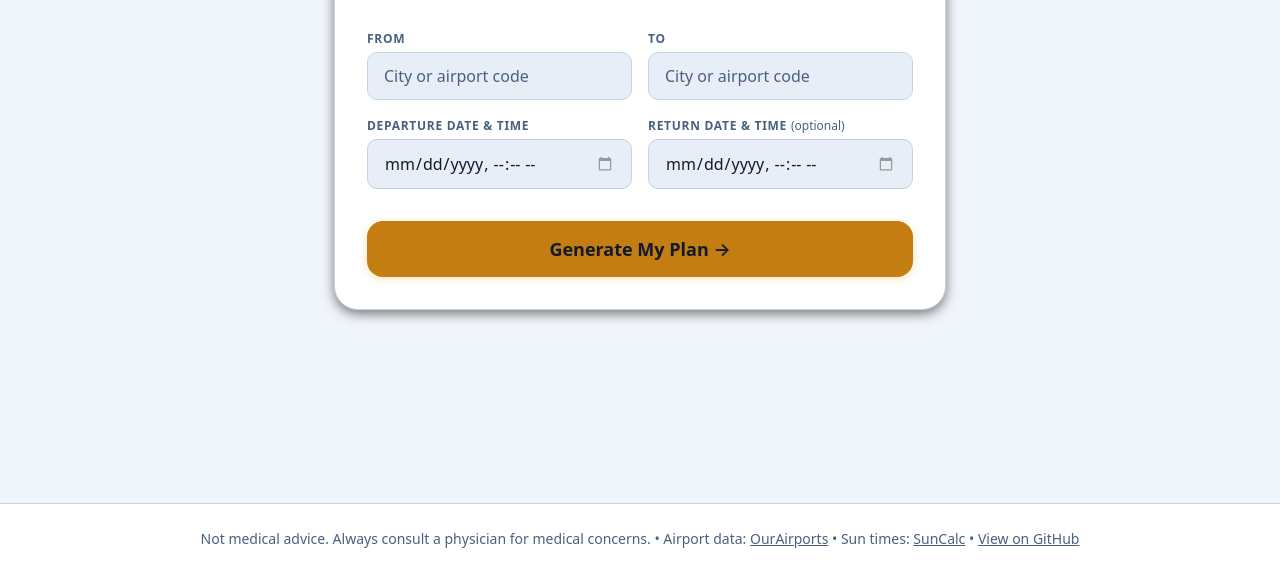
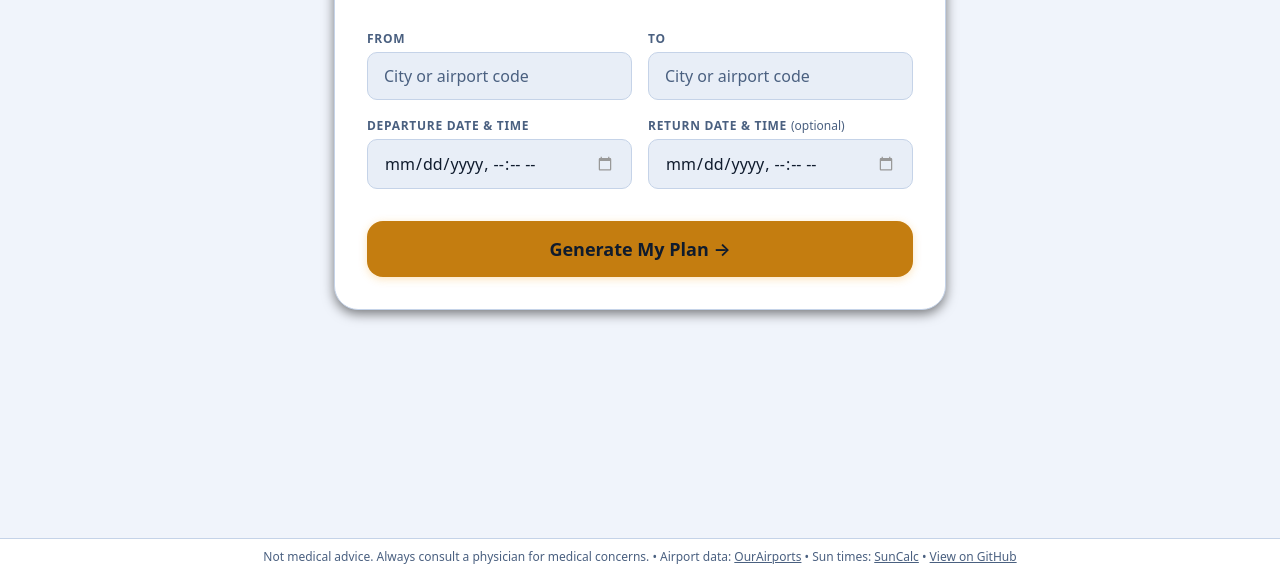
Before and after one commit to jackmhorner/LagNot, a website with bundled scripts: page index.html in a window 1280 px wide. Shown: the part 226-800 px from the top of the page. Built offline with nearby package versions, Linux system fonts and the light colour scheme.

Commit message:
Slim down footer padding and font size

```diff
--- a/css/layout.css
+++ b/css/layout.css
@@ -63,10 +63,10 @@ main {
 .site-footer {
   background: var(--c-bg-card);
   border-top: 1px solid var(--c-border);
-  padding: var(--sp-6);
+  padding: var(--sp-2) var(--sp-6);
   text-align: center;
   color: var(--c-text-muted);
-  font-size: var(--text-sm);
+  font-size: var(--text-xs);
 }
 
 .site-footer a {
```
